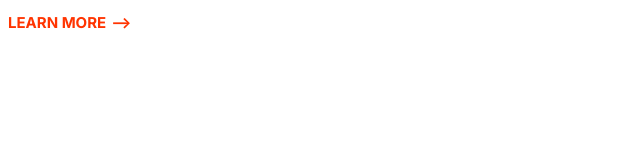
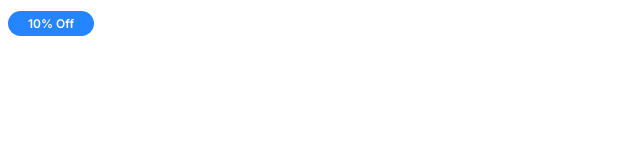
Before and after one commit to Somya-Singhal/cloud-hosting-website, a plain HTML site: page index.html in a window 1280 px wide. Shown: the whole page, without its empty margins (0-640 px from the left). Drawn offline with Linux system fonts and the light colour scheme.

Commit message:
Build badges component

```diff
--- a/css/styles.css
+++ b/css/styles.css
@@ -88,3 +88,36 @@ a {
     font-size: 1.5rem;
   }
 }
+
+/* Badges */
+
+.badge {
+  border-radius: 20px;
+  font-size: 2rem;
+  font-weight: 600;
+  padding: 0.5rem 2rem;
+  white-space: nowrap;
+}
+
+.badge--primary {
+  background: var(--color-primary);
+  color: #fff;
+}
+.badge--secondary {
+  background: var(--color-secondary);
+  color: #fff;
+}
+
+.badge--small {
+  font-size: 1.6rem;
+}
+
+@media screen and (min-width: 1024px) {
+  .badge {
+    font-size: 1.5rem;
+  }
+
+  .badge--small {
+    font-size: 1.2rem;
+  }
+}
--- a/index.html
+++ b/index.html
@@ -8,13 +8,14 @@
     <link rel="preconnect" href="https://fonts.googleapis.com" />
     <link rel="preconnect" href="https://fonts.gstatic.com" crossorigin />
     <link
-      href="https://fonts.googleapis.com/css2?family=Inter:wght@400;700&family=Roboto+Mono:wght@500&family=Russo+One&display=swap"
+      href="https://fonts.googleapis.com/css2?family=Inter:wght@400;600;700&family=Roboto+Mono:wght@500&family=Russo+One&display=swap"
       rel="stylesheet"
     />
     <link rel="stylesheet" href="css/normalize.css" />
     <link rel="stylesheet" href="css/styles.css" />
   </head>
   <body>
-    <a href="#" class="link-arrow">Learn More</a>
+    <span class="badge badge--primary badge--small">10% Off</span>
+    <!-- <span class="badge badge--secondary">20% Off</span> -->
   </body>
 </html>
```
Also changed, not shown: components/badges.html (added, +3 -0 lines).
